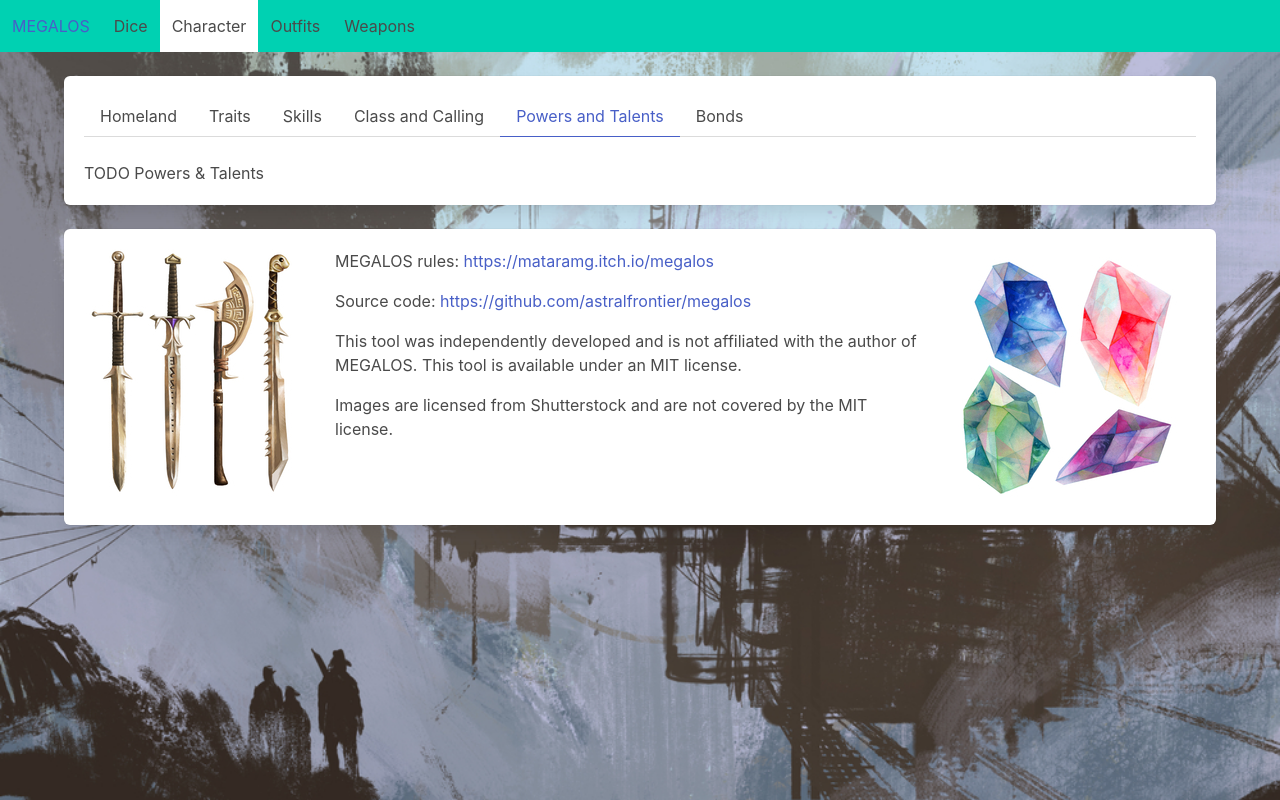
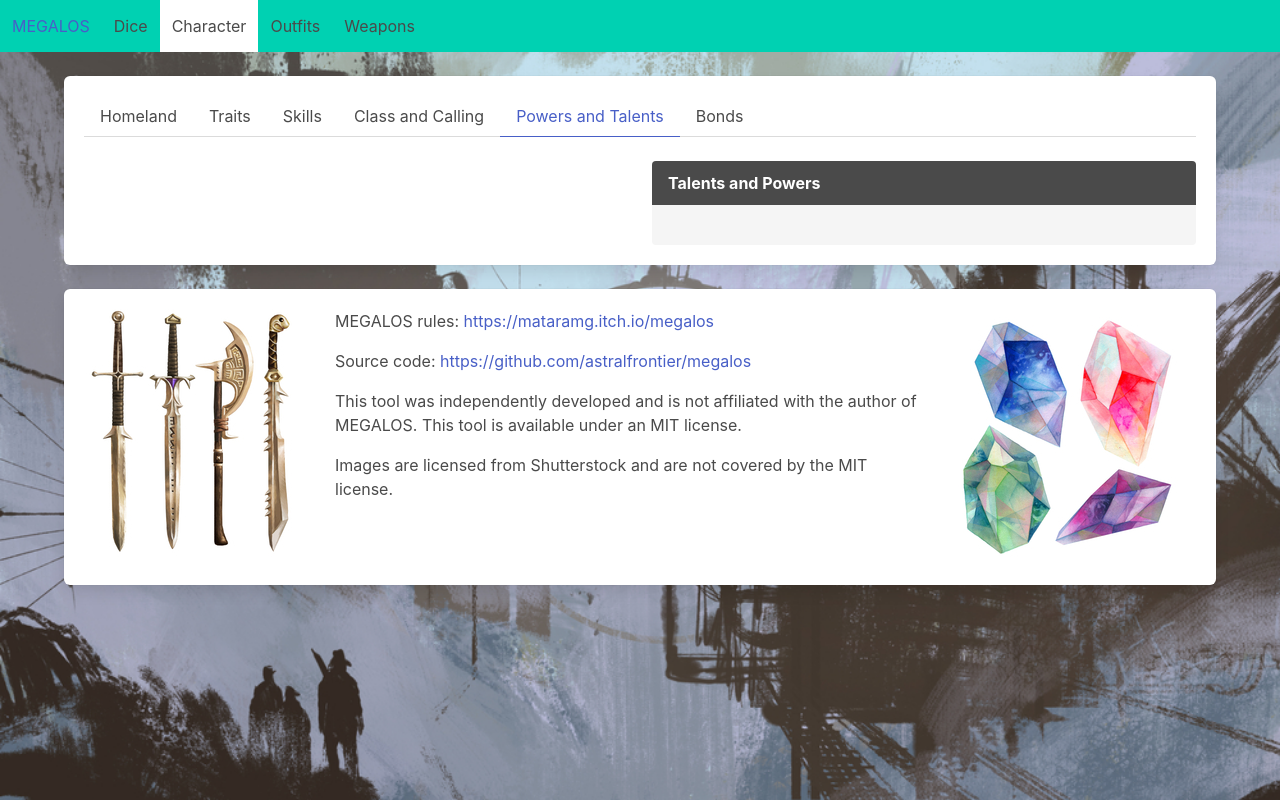
Before and after one commit to astralfrontier/megalos, a React (Vite) app: page /character in a window 1280 px wide. Both pictures are taken after a click on the link "Powers and Talents". Built offline with nearby package versions, Linux system fonts and the light colour scheme; the HTML template or start-up script is replaced by a standard one.

Commit message:
Progress on powers talents chooser

```diff
--- a/src/characters/ClassCallingChooser.tsx
+++ b/src/characters/ClassCallingChooser.tsx
@@ -10,29 +10,28 @@ import { callings, classes } from './data'
 function ClassCallingChooser() {
   const { character, setCharacter } = useContext(CharacterContext)
 
-  const currentClass = find(propEq('name', character.class), classes)
-  const currentCalling = find(
-    propEq('name', character.calling),
-    callings[character.class.name] || []
-  )
-
   function classSetter(event) {
     const newClass = find(propEq('name', event.currentTarget.value), classes)
     if (newClass) {
       setCharacter({
         ...character,
         class: newClass,
-        calling: callings[newClass.name][0]
+        calling: callings[newClass.name][0],
+        powers: []
       })
     }
   }
+
+  // TODO: when switching callings,
+  // only remove powers that don't meet prerequisites
 
   function callingSetter(event) {
     const newCalling = find(propEq('name', event.currentTarget.value), callings[character.class.name])
     if (newCalling) {
       setCharacter({
         ...character,
-        calling: newCalling
+        calling: newCalling,
+        powers: []
       })
     }
   }
--- a/src/characters/ClassCallingPane.tsx
+++ b/src/characters/ClassCallingPane.tsx
@@ -2,7 +2,6 @@ import { find, propEq } from 'ramda'
 import React, { useContext } from 'react'
 
 import { CharacterContext } from '../GameStateProvider'
-import { classes } from './data'
 
 interface TableRowProps {
   label: string
--- a/src/characters/PowersTalentsChooser.tsx
+++ b/src/characters/PowersTalentsChooser.tsx
@@ -1,14 +1,80 @@
+import { allPass, append, filter, includes, intersection, map, remove, without } from 'ramda'
 import React, { useContext, useState } from 'react'
 
 import { CharacterContext } from '../GameStateProvider'
+import { MegalosCharacter, MegalosPower } from './data'
+import { powers } from './powers'
+import PowersTalentsPane from './PowersTalentsPane'
+
+interface TableRowProps {
+  power: MegalosPower
+  isSelected: boolean
+  togglePower: (power: MegalosPower) => any
+}
+
+function meetsPrerequisites(character: MegalosCharacter) {
+  return (power: MegalosPower) => {
+    return allPass(power.prerequisites)(character)
+  }
+}
+
+function TableRow(props: TableRowProps) {
+  const { power, isSelected, togglePower } = props
+  return (
+    <div className="columns is-vcentered" key={power.name}>
+      <div className='column is-narrow'>
+        {power.type}
+      </div>
+      <div className="column">{power.name}</div>
+      <div className='column is-narrow'>
+        <button className='button is-primary' onClick={() => togglePower(power)}>
+          <span className="icon">
+            <i className={isSelected ? "fa-solid fa-minus" : "fa-solid fa-plus"} />
+          </span>
+        </button>
+      </div>
+    </div>
+  )
+}
 
 function PowersTalentsChooser() {
   const { character, setCharacter } = useContext(CharacterContext)
 
+  const eligiblePowers = filter(meetsPrerequisites(character), powers)
+  const selectedPowers = intersection(eligiblePowers, character.powers)
+
+  function addPower(power: MegalosPower) {
+    setCharacter({
+      ...character,
+      powers: append(power, character.powers)
+    })
+  }
+
+  function removePower(power: MegalosPower) {
+    setCharacter({
+      ...character,
+      powers: without([power], character.powers)
+    })
+  }
+
   return (
     <>
-      <div>TODO Powers & Talents</div>
+      <div className="columns">
+        <div className="column">
+          {map(
+            power => {
+              const isSelected = includes(power, character.powers)
+              return <TableRow power={power} isSelected={isSelected} togglePower={isSelected ? removePower : addPower} />
+            },
+            eligiblePowers
+          )}
+        </div>
+        <div className="column">
+          <PowersTalentsPane />
+        </div>
+      </div>
     </>
+
   )
 }
 
--- /dev/null
+++ b/src/characters/PowersTalentsPane.tsx
@@ -0,0 +1,47 @@
+import { map, times } from 'ramda'
+import React, { useContext } from 'react'
+
+import { CharacterContext } from '../GameStateProvider'
+import { MegalosPower } from './data'
+
+interface TableRowProps {
+  power: MegalosPower
+}
+
+function TableRow(props: TableRowProps) {
+  const { power } = props
+  return (
+    <div className="columns" key={power.name}>
+      <div className={"column is-narrow"}>
+        {power.type}
+      </div>
+      <div className="column">{power.name}</div>
+    </div>
+  )
+}
+
+function PowersTalentsPane() {
+  const { character } = useContext(CharacterContext)
+
+  return (
+    <>
+      <article className="message">
+        <div className="message-header">
+          <p>Talents and Powers</p>
+        </div>
+        <div className="message-body">
+          {map(
+            (power) => (
+              <TableRow
+                power={power}
+              />
+            ),
+            character.powers
+          )}
+        </div>
+      </article>
+    </>
+  )
+}
+
+export default PowersTalentsPane
--- a/src/characters/data.ts
+++ b/src/characters/data.ts
@@ -60,7 +60,7 @@ export interface MegalosClassBenefits {
   counters?: number;
   sorceries?: number;
   cantrips?: number;
-  talents: number;
+  talents?: number;
 }
 
 export interface MegalosCallingBenefits {
@@ -108,6 +108,28 @@ export interface RankedSkill {
   effectiveRank: number
 }
 
+export type CharacterFilter = (character: MegalosCharacter) => boolean
+
+export type MegalosPowerName = string;
+
+export enum MegalosPowerType {
+  INVOCATION = "Invocation",
+  ARCANA = "Arcana",
+  STRIKE = "Strike",
+  COUNTER = "Counter",
+  SORCERY = "Sorcery",
+  CANTRIP = "Cantrip",
+  TALENT = "Talent",
+}
+
+export interface MegalosPower {
+  name: MegalosPowerName
+  type: MegalosPowerType
+  prerequisites: CharacterFilter[]
+  costs: MegalosClassBenefits
+  // TODO: description
+}
+
 export interface MegalosCharacter {
   name: string
   pronouns: string
@@ -116,6 +138,7 @@ export interface MegalosCharacter {
   class: MegalosClass
   calling: MegalosCalling
   skills: RankedSkill[]
+  powers: MegalosPower[]
   traits: MegalosTraits
 }
 
@@ -1050,6 +1073,7 @@ export function newCharacter(): MegalosCharacter {
     class: classes[0],
     calling: callings[classes[0].name][0],
     skills: [],
+    powers: [],
     traits: {
       background: '',
       mental: '',
--- /dev/null
+++ b/src/characters/powers.ts
@@ -0,0 +1,79 @@
+import { includes, pathEq, pluck } from 'ramda'
+
+import { CharacterFilter, MegalosCallingName, MegalosCharacter, MegalosClassName, MegalosPower, MegalosPowerName, MegalosPowerType } from './data'
+
+// Some filtering functions for writing power prerequisites.
+// Each of these functions takes a character object
+// and returns true (if the requirements are satisfied)
+// or false (if they are not)
+
+export function isClass(name: MegalosClassName): CharacterFilter {
+  return (character: MegalosCharacter) => pathEq(['class', 'name'], name, character)
+}
+
+export const isInvoker = isClass("Invoker")
+export const isThrone = isClass("Throne")
+export const isWitch = isClass("Witch")
+
+export function isCalling(name: MegalosCallingName): CharacterFilter {
+  return (character: MegalosCharacter) => pathEq(['calling', 'name'], name, character)
+}
+
+export function hasPower(name: MegalosPowerName) {
+  return (character: MegalosCharacter) => includes(name, pluck("name", character.powers))
+}
+
+// The masater list of talents and powers
+
+const invokerTalent = (name: MegalosPowerName) => ({
+  name,
+  type: MegalosPowerType.TALENT,
+  prerequisites: [
+    isInvoker
+  ],
+  costs: {
+    talents: 1
+  }
+})
+
+const astromancerTalent = (name: MegalosPowerName) => ({
+  ...invokerTalent(name),
+  prerequisites: [
+    isCalling("Astromancer")
+  ]
+})
+
+const chanterTalent = (name: MegalosPowerName) => ({
+  ...invokerTalent(name),
+  prerequisites: [
+    isCalling("Chanter")
+  ]
+})
+
+const raconteurTalent = (name: MegalosPowerName) => ({
+  ...invokerTalent(name),
+  prerequisites: [
+    isCalling("Raconteur")
+  ]
+})
+
+export const powers: MegalosPower[] = [
+  invokerTalent("Binding of Five"),
+  invokerTalent("Blood Seals"),
+  chanterTalent("Choir of Benediction"),
+  invokerTalent("Closed Circuit"),
+  invokerTalent("Cosmic Bond"),
+  raconteurTalent("Flesh of Legends"),
+  invokerTalent("In the Arms of Angels"),
+  astromancerTalent("Keymaster"),
+  chanterTalent("Medicus"),
+  invokerTalent("Occult Priest"),
+  astromancerTalent("Protective Eidolons"),
+  invokerTalent("Seals of Life"),
+  invokerTalent("Shattered Seals"),
+  astromancerTalent("Starry Divinations"),
+  raconteurTalent("Sermons & Stories"),
+  chanterTalent("Temple Knight"),
+  invokerTalent("Unraveling Rapids"),
+  invokerTalent("Warrior Priest")
+]
```
